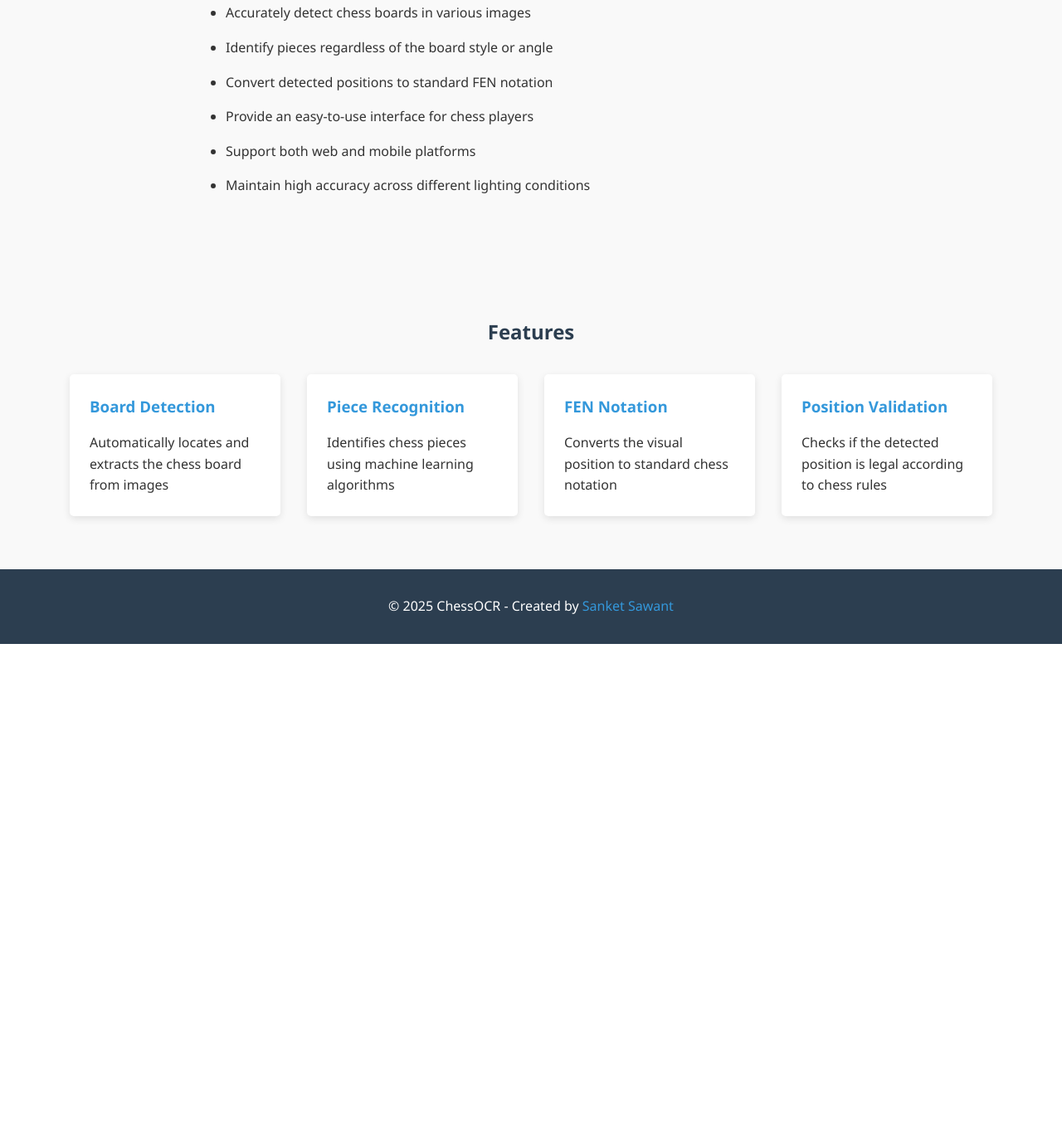
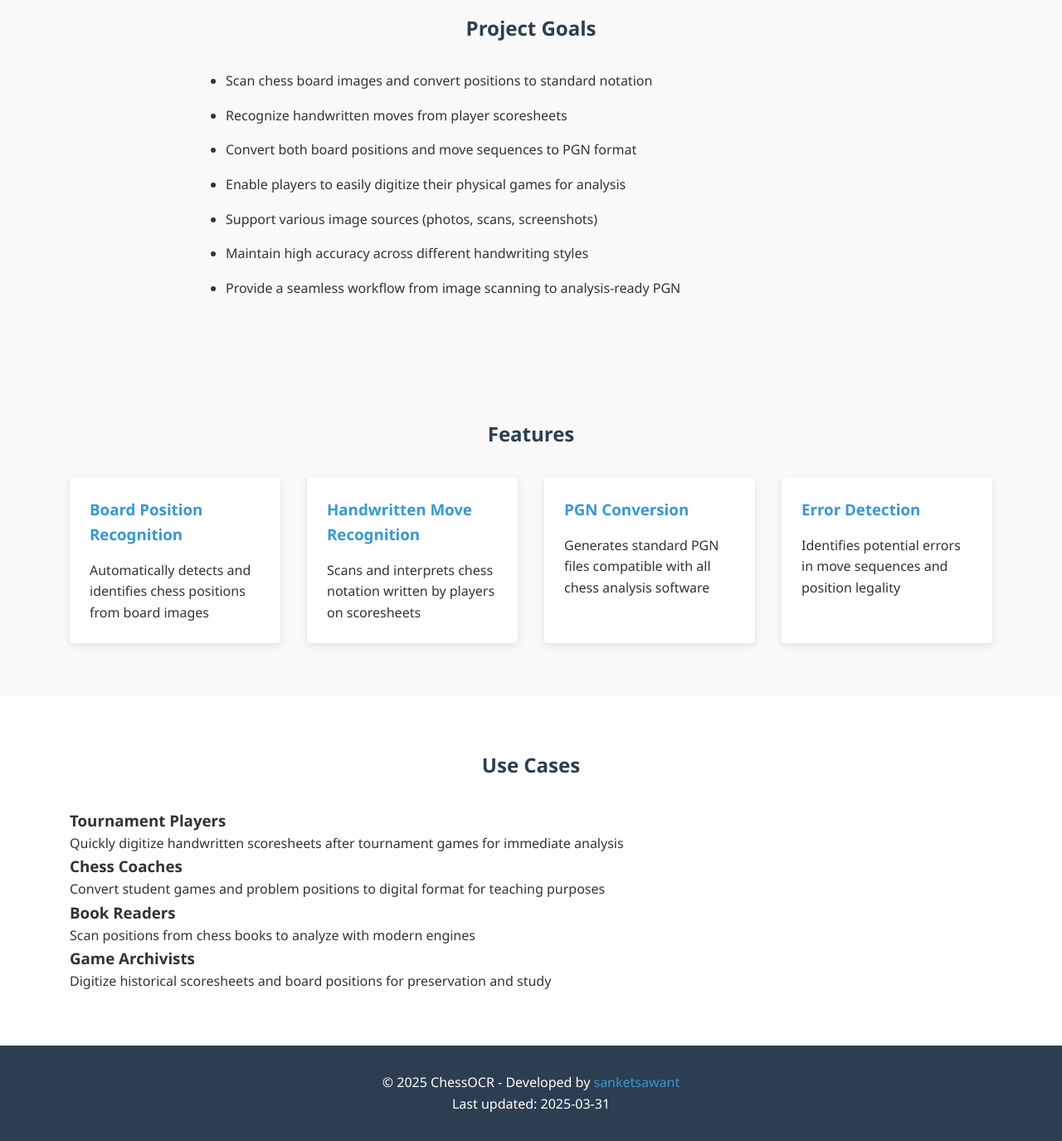
Before and after one commit to sanketsawant/chessocr-pages, a plain HTML site: page index.html in a window 1280 px wide. Shown: the part 723-2098 px from the top of the page at 83% size. Before the commit the page ends 1499 px from the top, so only its background shows below. Drawn offline with Linux system fonts and the light colour scheme.

Commit message:
updated html

```diff
--- a/index.html
+++ b/index.html
@@ -3,7 +3,7 @@
 <head>
     <meta charset="UTF-8">
     <meta name="viewport" content="width=device-width, initial-scale=1.0">
-    <title>ChessOCR - Chess Position Recognition</title>
+    <title>ChessOCR - Chess Recognition & PGN Conversion</title>
     <link rel="stylesheet" href="styles.css">
 </head>
 <body>
@@ -23,16 +23,20 @@
 
     <section id="hero">
         <div class="container">
-            <h2>Chess Position Recognition Using Computer Vision</h2>
-            <p>An open-source tool to convert chess board images to FEN notation</p>
+            <h2>Chess Recognition & PGN Conversion Tool</h2>
+            <p>Convert both chess board images and handwritten moves to PGN format for game analysis</p>
         </div>
     </section>
 
     <section id="about">
         <div class="container">
             <h2>About the Project</h2>
-            <p>ChessOCR is a computer vision project that recognizes chess positions from images and converts them to FEN (Forsyth-Edwards Notation), allowing for easy analysis and sharing of chess positions.</p>
-            <p>Whether you're analyzing a position from a book, screenshot, or photo of a physical board, ChessOCR aims to make the process seamless.</p>
+            <p>ChessOCR is a comprehensive chess digitization tool with dual functionality:</p>
+            <ol>
+                <li>Recognizes chess positions from images and converts them to standard notation</li>
+                <li>Scans handwritten chess moves from scoresheets and converts them to PGN format</li>
+            </ol>
+            <p>This tool aims to bridge the gap between physical chess (boards and scoresheets) and digital analysis, allowing players to easily digitize their games for further study and improvement.</p>
         </div>
     </section>
 
@@ -40,12 +44,13 @@
         <div class="container">
             <h2>Project Goals</h2>
             <ul>
-                <li>Accurately detect chess boards in various images</li>
-                <li>Identify pieces regardless of the board style or angle</li>
-                <li>Convert detected positions to standard FEN notation</li>
-                <li>Provide an easy-to-use interface for chess players</li>
-                <li>Support both web and mobile platforms</li>
-                <li>Maintain high accuracy across different lighting conditions</li>
+                <li>Scan chess board images and convert positions to standard notation</li>
+                <li>Recognize handwritten moves from player scoresheets</li>
+                <li>Convert both board positions and move sequences to PGN format</li>
+                <li>Enable players to easily digitize their physical games for analysis</li>
+                <li>Support various image sources (photos, scans, screenshots)</li>
+                <li>Maintain high accuracy across different handwriting styles</li>
+                <li>Provide a seamless workflow from image scanning to analysis-ready PGN</li>
             </ul>
         </div>
     </section>
@@ -55,20 +60,44 @@
             <h2>Features</h2>
             <div class="feature-grid">
                 <div class="feature">
-                    <h3>Board Detection</h3>
-                    <p>Automatically locates and extracts the chess board from images</p>
+                    <h3>Board Position Recognition</h3>
+                    <p>Automatically detects and identifies chess positions from board images</p>
                 </div>
                 <div class="feature">
-                    <h3>Piece Recognition</h3>
-                    <p>Identifies chess pieces using machine learning algorithms</p>
+                    <h3>Handwritten Move Recognition</h3>
+                    <p>Scans and interprets chess notation written by players on scoresheets</p>
                 </div>
                 <div class="feature">
-                    <h3>FEN Notation</h3>
-                    <p>Converts the visual position to standard chess notation</p>
+                    <h3>PGN Conversion</h3>
+                    <p>Generates standard PGN files compatible with all chess analysis software</p>
                 </div>
                 <div class="feature">
-                    <h3>Position Validation</h3>
-                    <p>Checks if the detected position is legal according to chess rules</p>
+                    <h3>Error Detection</h3>
+                    <p>Identifies potential errors in move sequences and position legality</p>
+                </div>
+            </div>
+        </div>
+    </section>
+
+    <section id="use-cases">
+        <div class="container">
+            <h2>Use Cases</h2>
+            <div class="use-case-grid">
+                <div class="use-case">
+                    <h3>Tournament Players</h3>
+                    <p>Quickly digitize handwritten scoresheets after tournament games for immediate analysis</p>
+                </div>
+                <div class="use-case">
+                    <h3>Chess Coaches</h3>
+                    <p>Convert student games and problem positions to digital format for teaching purposes</p>
+                </div>
+                <div class="use-case">
+                    <h3>Book Readers</h3>
+                    <p>Scan positions from chess books to analyze with modern engines</p>
+                </div>
+                <div class="use-case">
+                    <h3>Game Archivists</h3>
+                    <p>Digitize historical scoresheets and board positions for preservation and study</p>
                 </div>
             </div>
         </div>
@@ -76,7 +105,8 @@
 
     <footer>
         <div class="container">
-            <p>&copy; 2025 ChessOCR - Created by <a href="https://github.com/sanketsawant">Sanket Sawant</a></p>
+            <p>&copy; 2025 ChessOCR - Developed by <a href="https://github.com/sanketsawant">sanketsawant</a></p>
+            <p class="last-updated">Last updated: 2025-03-31</p>
         </div>
     </footer>
 </body>
```
